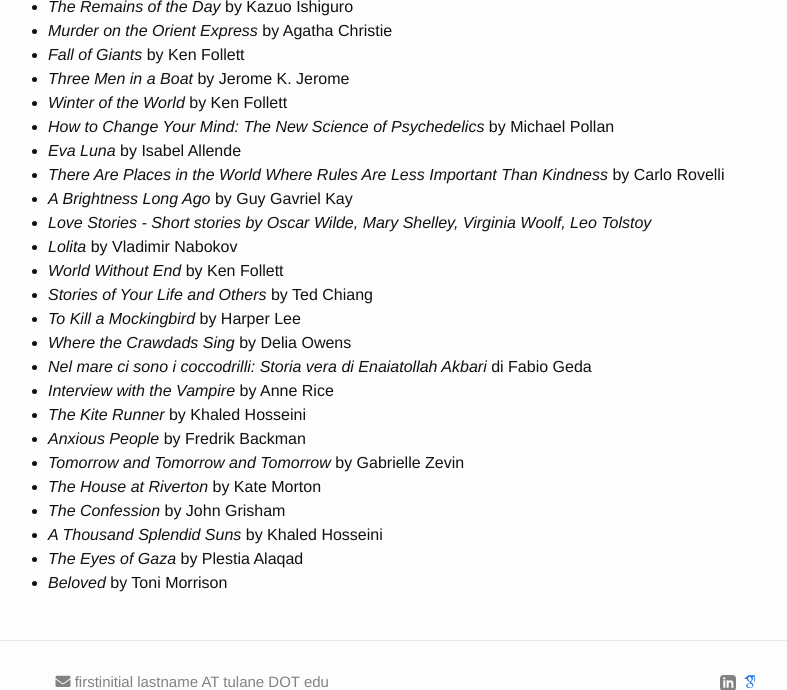
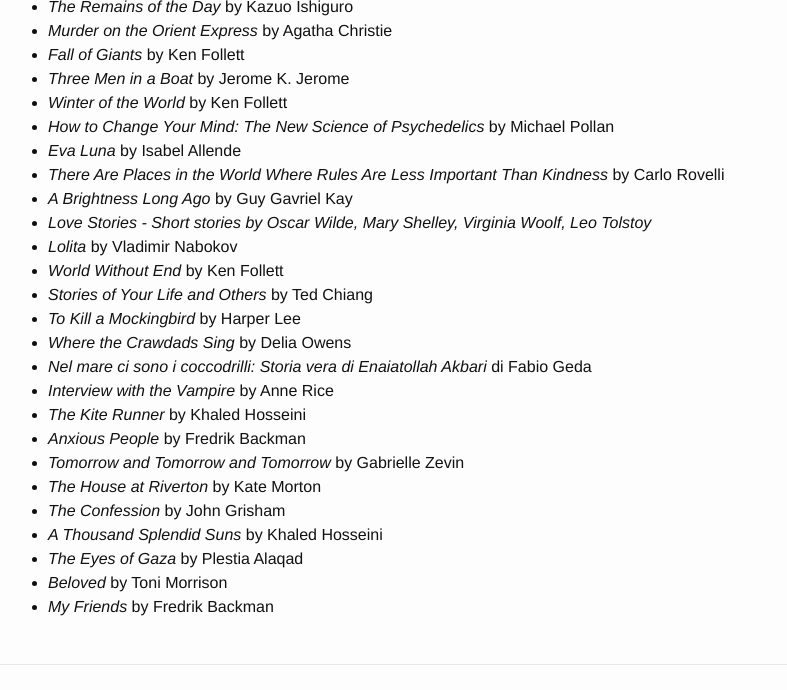
Before and after one commit to tamglaeser/tamglaeser.github.io, a Jekyll site: the page built from books.md, in a window 1280 px wide and 900 px high, scrolled down 737 px, cut to the strip 0-690 px from the top of the window. Shown: the whole strip, without its empty margins (252-1039 px from the left). Built offline with Jekyll 4.4.1, drawn with Linux system fonts in a browser that asks for light colours; nearby versions of some CDN libraries; some web fonts are replaced.

Commit message:
Update books.md

```diff
--- a/books.md
+++ b/books.md
@@ -57,3 +57,4 @@
 - _A Thousand Splendid Suns_ by Khaled Hosseini
 - _The Eyes of Gaza_ by Plestia Alaqad
 - _Beloved_ by Toni Morrison
+- _My Friends_ by Fredrik Backman
```
